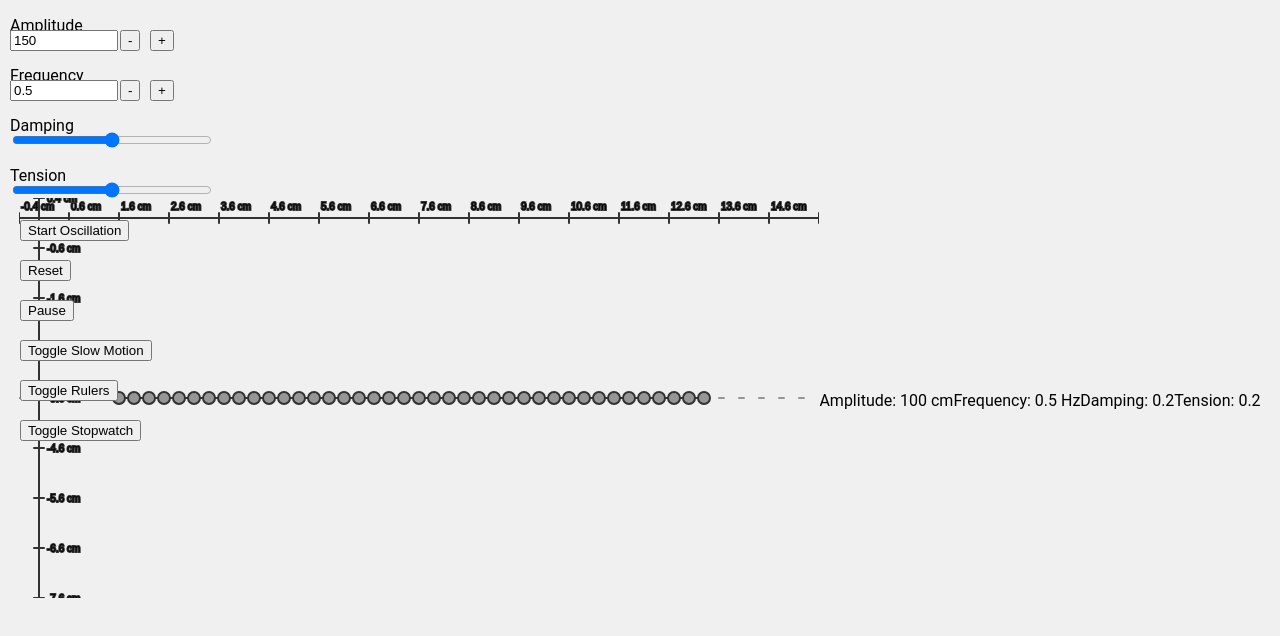
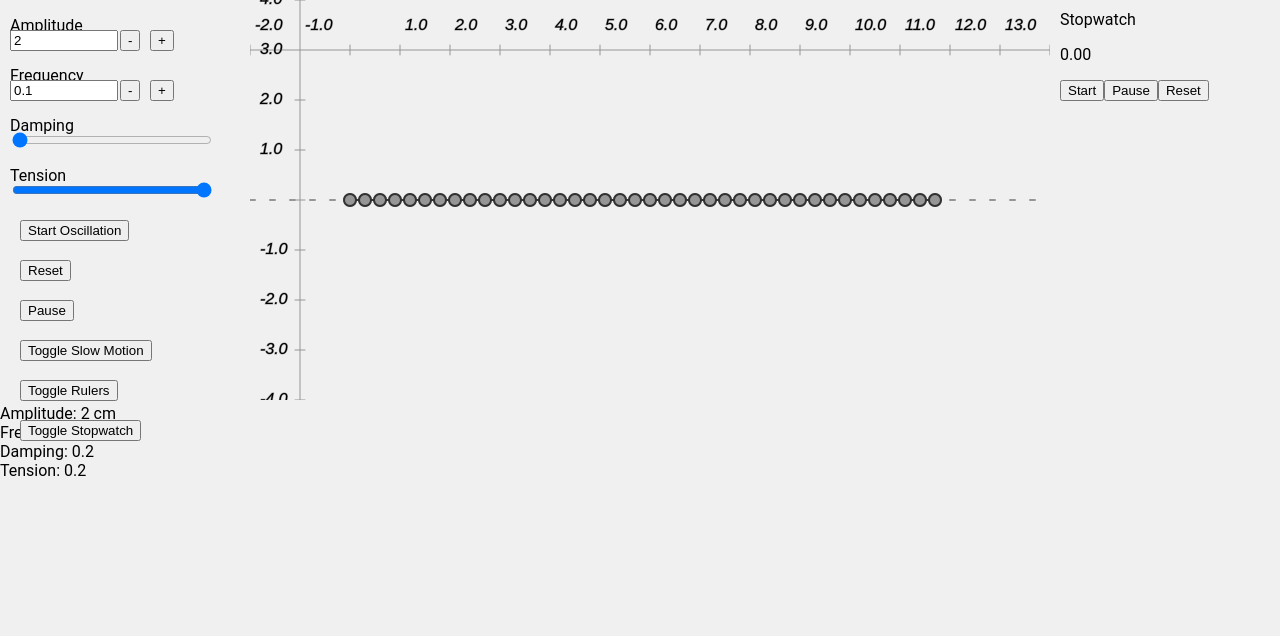
Before and after one commit to JesserHamdaoui/medtech-vl-standing-waves, a website built with Vite: page index.html in a window 1280 px wide. Both pictures are taken after a click on the button "Toggle Rulers". Built offline with nearby package versions, Linux system fonts and the light colour scheme.

Commit message:
fix: Fix stopwatch and rulers

```diff
--- a/src/components/Rulers.ts
+++ b/src/components/Rulers.ts
@@ -1,28 +1,106 @@
 import p5 from "p5";
 
-export const drawRulers = (p: p5) => {
+export const drawRulers = (p: p5, dashedLines: { x: number; y: number }[]) => {
   const pxPerCM = 50;
-  const originX = 20;
-  const originY = 20;
+  const referenceX = 100; // Projection point (P) x-coordinate
+  const referenceY = 200; // Projection point (P) y-coordinate
 
-  // Horizontal axis fixed at y = originY
-  p.line(0, originY, p.width, originY);
-  p.textSize(10); // Smaller size for the labels
+  // Increase canvas resolution (optional, if canvas allows scaling)
+  p.pixelDensity(2);
+
+  // Set ruler color to grey
+  p.stroke(150); // Grey color
+  p.strokeWeight(1); // Default stroke weight
+
+  // Horizontal axis fixed at y = referenceY - 150 (Origin offset)
+  const horizontalRulerY = referenceY - 150;
+  p.line(0, horizontalRulerY, p.width, horizontalRulerY);
+  p.textSize(16); // Increase text size for better readability
+  p.textFont("Arial"); // Use a default system font for clarity
+  p.textStyle(p.ITALIC); // Set italic style for thinner text rendering
+
+  // Draw horizontal ticks and labels
   for (let x = 0; x <= p.width; x += pxPerCM) {
-    p.line(x, originY - 5, x, originY + 5);
-    const distCm = ((x - originX) / pxPerCM).toFixed(1);
+    p.line(x, horizontalRulerY - 5, x, horizontalRulerY + 5);
+    const distCm = ((x - referenceX) / pxPerCM).toFixed(1); // Use referenceX for horizontal ruler calculation
     if (distCm !== "0.0") {
-      p.text(`${distCm} cm`, x + 2, originY - 8);
+      p.text(
+        `${distCm} ${parseFloat(distCm) === 0.0 ? "cm" : ""}`,
+        x + 5,
+        horizontalRulerY - 20
+      ); // Adjusted label position to be below the ruler
     }
   }
 
-  // Vertical axis fixed at x = originX
-  p.line(originX, 0, originX, p.height);
+  // Vertical axis fixed at x = referenceX - 150 (Origin offset)
+  const verticalRulerX = referenceX - 50;
+  p.line(verticalRulerX, 0, verticalRulerX, p.height);
+
+  // Draw vertical ticks and labels
   for (let y = 0; y <= p.height; y += pxPerCM) {
-    p.line(originX - 5, y, originX + 5, y);
-    const distCm = ((originY - y) / pxPerCM).toFixed(1);
+    p.line(verticalRulerX - 5, y, verticalRulerX + 5, y);
+    const distCm = ((referenceY - y) / pxPerCM).toFixed(1); // Use referenceY for vertical ruler calculation
     if (distCm !== "0.0") {
-      p.text(`${distCm} cm`, originX + 8, y + 4);
+      p.text(
+        `${distCm} ${parseFloat(distCm) === 0 ? "cm" : ""}`,
+        verticalRulerX - 40,
+        y + 4
+      ); // Adjusted label position to be left of the ruler
     }
   }
+
+  // Draw dashed lines if there are any (horizontal and vertical)
+  p.stroke(255, 0, 0);
+  p.strokeWeight(2);
+  p.drawingContext.setLineDash([5, 15]); // Red dashed line
+  dashedLines.forEach((line) => {
+    if (line.x !== undefined) {
+      p.line(line.x, 0, line.x, p.height); // Vertical dashed line
+    }
+    if (line.y !== undefined) {
+      p.line(0, line.y, p.width, line.y); // Horizontal dashed line
+    }
+  });
+  p.drawingContext.setLineDash([]); // Reset to solid lines
 };
+
+// Add the interaction logic for right-click (removes lines) and left-click (creates lines)
+export const handleClickEvents = (
+  p: p5,
+  dashedLines: { x: number; y: number }[],
+  setDashedLines: (newDashedLines: { x: number; y: number }[]) => void
+) => {
+  // Prevent the default right-click context menu
+  p.mousePressed = () => {
+    if (p.mouseButton === p.RIGHT) {
+      // Right-click, remove the dashed lines near the click
+      dashedLines.forEach((line, index) => {
+        if (
+          line.x !== undefined &&
+          p.mouseX >= line.x - 10 &&
+          p.mouseX <= line.x + 10
+        ) {
+          setDashedLines(dashedLines.filter((_, i) => i !== index)); // Remove vertical line
+        }
+        if (
+          line.y !== undefined &&
+          p.mouseY >= line.y - 10 &&
+          p.mouseY <= line.y + 10
+        ) {
+          setDashedLines(dashedLines.filter((_, i) => i !== index)); // Remove horizontal line
+        }
+      });
+      p.preventDefault();
+    } else if (p.mouseButton === p.LEFT) {
+      // Left-click, create a dashed line at the clicked position
+      if (
+        p.mouseX >= 0 &&
+        p.mouseX <= p.width &&
+        p.mouseY >= 0 &&
+        p.mouseY <= p.height
+      ) {
+        setDashedLines([...dashedLines, { x: p.mouseX, y: p.mouseY }]);
+      }
+    }
+  };
+};
--- a/src/components/Sliders/Sliders.ts
+++ b/src/components/Sliders/Sliders.ts
@@ -10,6 +10,8 @@ import {
   TENSION_MIN,
 } from "@/constants/config";
 
+import { AMPLITUDE, FREQUENCY, DAMPING, TENSION } from "@/constants/physics";
+
 export const createAmplitudeSlider = (
   p: p5,
   onChange: (value: number) => void
@@ -18,10 +20,7 @@ export const createAmplitudeSlider = (
   amplitudeLabel.position(10, 0);
 
   // Create the input field for amplitude
-  const amplitudeInput = p.createInput(
-    ((AMPLITUDE_MIN + AMPLITUDE_MAX) / 2).toString(),
-    "number"
-  );
+  const amplitudeInput = p.createInput(AMPLITUDE.toString(), "number");
   amplitudeInput.position(10, 30);
   amplitudeInput.style("width", "100px");
 
@@ -60,10 +59,7 @@ export const createFrequencySlider = (
   frequencyLabel.position(10, 50);
 
   // Create the input field for frequency
-  const frequencyInput = p.createInput(
-    ((FREQUENCY_MIN + FREQUENCY_MAX) / 2).toString(),
-    "number"
-  );
+  const frequencyInput = p.createInput(FREQUENCY.toString(), "number");
   frequencyInput.position(10, 80);
   frequencyInput.style("width", "100px");
 
@@ -103,7 +99,7 @@ export const createDampingSlider = (
   const dampingSlider = p.createSlider(
     DAMPING_MIN,
     DAMPING_MAX,
-    (DAMPING_MIN + DAMPING_MAX) / 2,
+    DAMPING,
     0.01 // Step value for damping
   );
   dampingSlider.position(10, 130);
@@ -121,7 +117,7 @@ export const createTensionSlider = (
   const tensionSlider = p.createSlider(
     TENSION_MIN,
     TENSION_MAX,
-    (TENSION_MIN + TENSION_MAX) / 2,
+    TENSION,
     0.001 // Step value for tension
   );
   tensionSlider.position(10, 180);
--- a/src/components/Stopwatch.ts
+++ b/src/components/Stopwatch.ts
@@ -1,27 +1,64 @@
 import p5 from "p5";
-import { createDiv, createButton } from "@/utils/helpers";
 
 let isPaused = false;
 let stopwatchTime = 0;
 
-export const setupStopwatch = (p: p5) => {
-  createButton("pauseButton", "Pause", () => {
+export const createStopwatch = (p: p5) => {
+  const stopwatchDiv = document.createElement("div");
+  stopwatchDiv.setAttribute("id", "stopwatch");
+  stopwatchDiv.id = "stopwatch";
+  stopwatchDiv.style.position = "absolute";
+  stopwatchDiv.style.top = "10px";
+  stopwatchDiv.style.left = "10px";
+  document.body.appendChild(stopwatchDiv);
+
+  const stopwatchLabel = document.createElement("div");
+  stopwatchLabel.innerText = "Stopwatch";
+  stopwatchDiv.appendChild(stopwatchLabel);
+
+  const stopwatchTimeLabel = document.createElement("p");
+  stopwatchTimeLabel.innerText = "0.00";
+  stopwatchDiv.appendChild(stopwatchTimeLabel);
+
+  const startButton = document.createElement("button");
+  startButton.innerText = "Start";
+  startButton.onclick = () => {
+    isPaused = false;
+  };
+  stopwatchDiv.appendChild(startButton);
+
+  const pauseButton = document.createElement("button");
+  pauseButton.innerText = "Pause";
+  pauseButton.onclick = () => {
     isPaused = true;
-  });
-  createButton("continueButton", "Continue", () => {
-    isPaused = false;
-  });
-  createButton("resetButton", "Reset", () => {
+  };
+  stopwatchDiv.appendChild(pauseButton);
+
+  const resetButton = document.createElement("button");
+  resetButton.innerText = "Reset";
+  resetButton.onclick = () => {
+    isPaused = true;
     stopwatchTime = 0;
-    isPaused = true;
-  });
+    stopwatchTimeLabel.innerText = "0.00";
+  };
+  stopwatchDiv.appendChild(resetButton);
+
+  return stopwatchDiv;
 };
 
-export const drawStopwatch = (p: p5) => {
+export const updateStopwatch = (p: p5) => {
   if (!isPaused) {
-    stopwatchTime += p.deltaTime;
+    stopwatchTime += p.deltaTime / 1000;
+    (
+      document.getElementById("stopwatch")!.children[1] as HTMLElement
+    ).innerText = stopwatchTime.toFixed(2);
   }
-  const seconds = Math.floor(stopwatchTime / 1000);
-  const milliseconds = Math.floor(stopwatchTime % 1000);
-  createDiv("stopwatch", `Stopwatch: ${seconds}.${milliseconds} ms`);
 };
+
+export const toggleStopwatch = () => {
+  const stopwatchDiv = document.getElementById("stopwatch");
+  if (stopwatchDiv) {
+    stopwatchDiv.style.display =
+      stopwatchDiv.style.display === "none" ? "block" : "none";
+  }
+};
--- a/src/constants/config.ts
+++ b/src/constants/config.ts
@@ -1,4 +1,4 @@
-export const AMPLITUDE_MAX = 300;
+export const AMPLITUDE_MAX = 3;
 export const AMPLITUDE_MIN = 0;
 export const FREQUENCY_MAX = 1;
 export const FREQUENCY_MIN = 0;
--- a/src/constants/physics.ts
+++ b/src/constants/physics.ts
@@ -2,5 +2,5 @@ export const MASS = 1;
 export const SPACING = 15;
 export const DAMPING = 0.2;
 export const TENSION = 0.2;
-export const AMPLITUDE = 100;
-export const FREQUENCY = 0.5;
+export const AMPLITUDE = 2;
+export const FREQUENCY = 0.1;
--- a/src/sketches/main.ts
+++ b/src/sketches/main.ts
@@ -1,8 +1,12 @@
 import p5 from "p5";
 import { createSliders } from "@/components/Sliders";
 import { createButtons } from "@/components/Buttons";
-import { drawRulers } from "@/components/Rulers";
-import { drawStopwatch, setupStopwatch } from "@/components/Stopwatch";
+import { drawRulers, handleClickEvents } from "@/components/Rulers";
+import {
+  createStopwatch,
+  toggleStopwatch,
+  updateStopwatch,
+} from "@/components/Stopwatch";
 import { updateBalls } from "@/utils/physics";
 import { drawReferenceLine } from "@/components/ReferenceLine";
 import { displayMetrics } from "@/components/Metrics";
@@ -22,6 +26,8 @@ const sketch = (p: p5) => {
   let isSlowed = false;
   let showRulers = false;
   let showStopwatch = false;
+
+  let dashedLines: { x: number; y: number }[] = [];
 
   // Oscillation properties
   let amplitude = AMPLITUDE;
@@ -72,10 +78,11 @@ const sketch = (p: p5) => {
       showRulers = !showRulers;
     };
 
+    createStopwatch(p);
     const onStopwatch = () => {
       showStopwatch = !showStopwatch;
       if (showStopwatch) {
-        setupStopwatch(p);
+        toggleStopwatch();
       }
     };
 
@@ -99,6 +106,11 @@ const sketch = (p: p5) => {
         acceleration: 0,
       });
     }
+
+    // Handle mouse click events (left-click for new line, right-click for removing lines)
+    handleClickEvents(p, dashedLines, (newDashedLines) => {
+      dashedLines = newDashedLines;
+    });
   };
 
   p.draw = () => {
@@ -107,7 +119,7 @@ const sketch = (p: p5) => {
     p.background(240);
 
     if (showRulers) {
-      drawRulers(p);
+      drawRulers(p, dashedLines); // Draw rulers and any dashed lines
     }
 
     drawReferenceLine(p, balls, FIXED_Y);
@@ -132,12 +144,7 @@ const sketch = (p: p5) => {
     displayMetrics(p, { amplitude, frequency, damping, tension });
 
     if (showStopwatch) {
-      drawStopwatch(p);
-    }
-
-    if (dragging) {
-      balls[0].y = p.mouseY;
-      balls[0].vy = 0;
+      updateStopwatch(p);
     }
   };
 
--- a/src/styles/global.css
+++ b/src/styles/global.css
@@ -4,8 +4,16 @@ body {
   padding: 0;
   box-sizing: border-box;
   background-color: #f0f0f0;
-  display: flex;
+  /* display: flex;
   justify-content: center;
   align-items: center;
-  height: 100vh;
+  height: 100vh; */
 }
+
+canvas {
+  margin-left: 250px;
+}
+
+#stopwatch {
+  margin-left: 1050px;
+}
--- a/src/utils/physics.ts
+++ b/src/utils/physics.ts
@@ -25,6 +25,7 @@ export const updateBalls = (
   p: p5
 ) => {
   const { amplitude, frequency, damping, tension } = params;
+  const convertedAmplitude = amplitude * 50; // Convert amplitude to pixels
 
   // Force damping to 0 only if oscillating parameter is off
   const dampedDamping = oscillating ? damping : 0;
@@ -33,7 +34,8 @@ export const updateBalls = (
   if (oscillating) {
     balls[0].y =
       FIXED_Y +
-      Math.min(amplitude, MAX_AMPLITUDE) * p.sin(p.frameCount * frequency);
+      Math.min(convertedAmplitude, MAX_AMPLITUDE) *
+        p.sin(p.frameCount * frequency);
   }
 
   // Iterate over the balls and apply tension and damping forces
```
